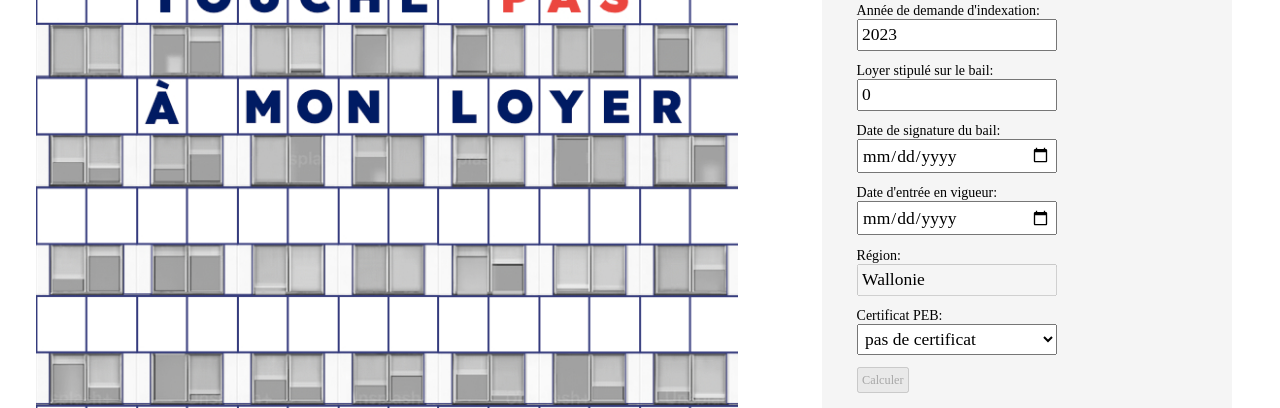
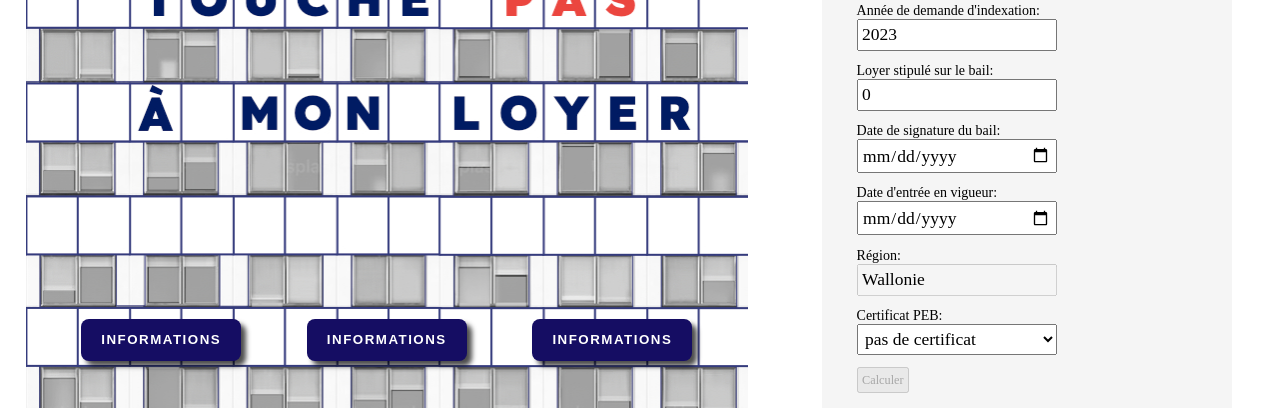
Before and after one commit to vanmarkic/touchepas, a Gatsby site: page / in a window 1280 px wide. Shown: the part 191-599 px from the top of the page. Built offline with nearby package versions, Linux system fonts and the light colour scheme; Gatsby itself is replaced by a stand-in of ours.

Commit message:
add buttons

```diff
--- a/src/components/bodyLayout.tsx
+++ b/src/components/bodyLayout.tsx
@@ -3,11 +3,12 @@ import { whenVerticalAspectRatio } from '../styles/global';
 
 export const StyledSection = styled.div`
   display: flex;
+  position: relative;
   row-gap: 5px;
   column-gap: 20px;
   justify-content: center;
   align-items: center;
-  padding: 0px 10px 40px 10px;
+  padding: 0px 0px 40px 0px;
   @media (max-aspect-ratio: 1/1) {
     flex-direction: column;
     /* min-height: 100svh; */
--- a/src/components/layout.tsx
+++ b/src/components/layout.tsx
@@ -30,11 +30,11 @@ export const hideWhenHorizontal = css`
 const SidePanel = styled.nav`
   width: 45vw;
   max-height: 100svh;
+
   display: flex;
   justify-content: space-between;
   align-items: center;
   flex-direction: column;
-
   padding: 0px 48px 48px 48px;
   align-self: flex-start;
   margin-bottom: 30px;
--- a/src/pages/index.tsx
+++ b/src/pages/index.tsx
@@ -80,8 +80,70 @@ const StyledImage = styled.img`
   width: 100%;
 `;
 
+const StyledButtonsBlue = styled.div`
+  width: 100%;
+  position: absolute;
+  bottom: 21.5%;
+  display: flex;
+  justify-content: space-evenly;
+  gap: 10px;
+
+  @media (max-aspect-ratio: 1/1) {
+    flex-direction: column;
+    /* min-height: 100svh; */
+    align-items: center;
+    justify-content: center;
+    bottom: 17%;
+  }
+`;
+
+const StyledButtonBlue = styled.button`
+  align-items: center;
+  background-color: var(--blue);
+  border: none;
+  border-radius: 8px;
+  box-sizing: border-box;
+  color: white;
+  cursor: pointer;
+  display: flex;
+  font-size: 0.9;
+  height: 42px;
+  justify-content: center;
+  line-height: 24px;
+  min-width: 150px;
+  position: relative;
+  text-align: center;
+  text-decoration: none;
+  user-select: none;
+  -webkit-user-select: none;
+  touch-action: manipulation;
+  box-shadow: 5px 5px 5px rgba(0, 0, 0, 0.7);
+  text-transform: uppercase;
+  font-weight: 700;
+  padding: 0px 20px 0px 20px;
+  letter-spacing: 1.5px;
+
+  &:active {
+    background-color: white;
+    outline: 0;
+    color: var(--red);
+    border: solid 1px var(--blue);
+  }
+
+  &:hover {
+    background-color: white;
+    outline: 0;
+    border: solid 1px var(--blue);
+    color: var(--red);
+  }
+`;
 const ApartmentsPicture = () => (
   <StyledSection>
     <StyledImage alt="" src={Logements} />
+    <StyledButtonsBlue>
+      <StyledButtonBlue>Informations</StyledButtonBlue>
+      <StyledButtonBlue>Informations</StyledButtonBlue>
+      <StyledButtonBlue>Informations</StyledButtonBlue>
+    </StyledButtonsBlue>
   </StyledSection>
 );
--- a/src/styles/global.ts
+++ b/src/styles/global.ts
@@ -21,6 +21,7 @@ export const GlobalStyle = createGlobalStyle`
     padding: 0;
     box-sizing: border-box;
   }
+
   :root {
       --doc-height: 100%;
 
```
